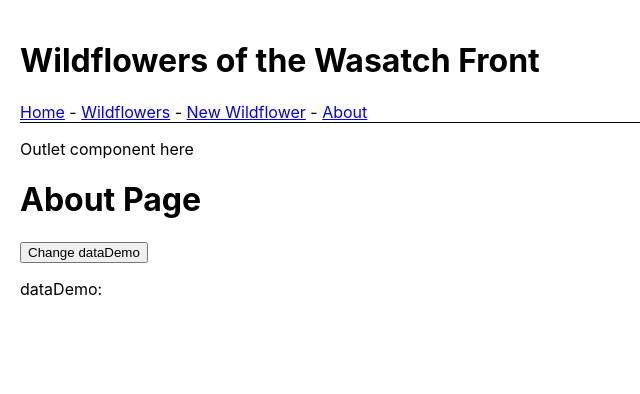
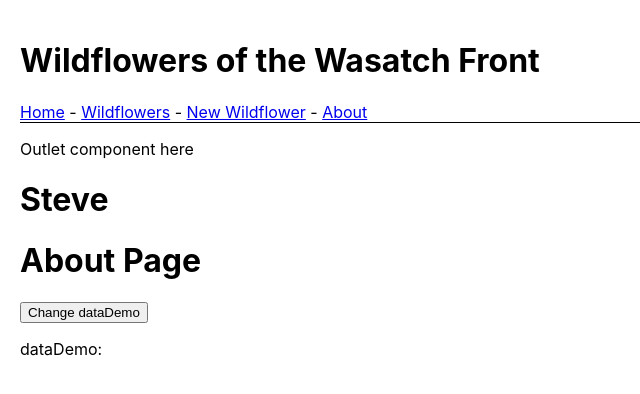
Before and after one commit to TrinaNix4/Wildflowers-react-with-railsHW, a React (Create React App) app in the folder client/: page /about in a window 1280 px wide. Shown: the top 394 px of the page, without its empty margins (0-640 px from the left). Built offline with nearby package versions, Linux system fonts and the light colour scheme; no server answers.

Commit message:
steve added his name

```diff
--- a/client/src/pages/About.js
+++ b/client/src/pages/About.js
@@ -4,6 +4,7 @@ const About = ()=>{
     const {dataDemo, setDataDemo} = useContext(DataContext)
     return (
         <div>
+            <h1>Steve</h1>
             <h1>About Page</h1>
             <button onClick={()=>setDataDemo('dataDemo changed in about')}>Change dataDemo</button>
             <p>dataDemo: {dataDemo}</p>
```
